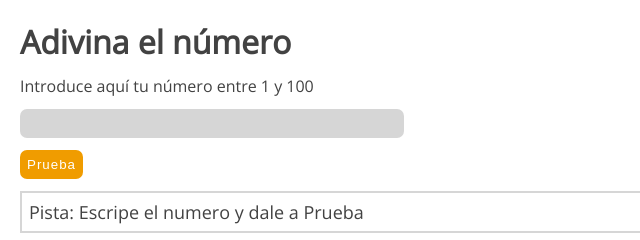
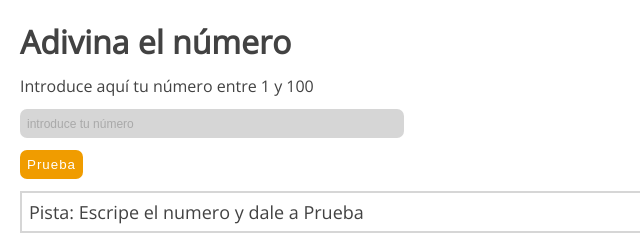
Before and after one commit to Adalab/modulo-2-evaluacion-intermedia-marcjnn, a plain HTML site: page index.html in a window 1280 px wide. Shown: the top 240 px of the page, 0-640 px from the left. Drawn offline with nearby package versions, Linux system fonts and the light colour scheme.

Commit message:
add atributes to from elements

```diff
--- a/index.html
+++ b/index.html
@@ -13,15 +13,22 @@
   <body class="page">
     <header class="header"><h1>Adivina el número</h1></header>
     <main class="main">
-      <label for="" class="label">Introduce aquí tu número entre 1 y 100</label>
+      <form action="" method="GET">
+        <label for="chosenNumber" class="label"
+          >Introduce aquí tu número entre 1 y 100</label
+        >
         <input
+          id="chosenNumber"
           type="number"
+          name="chosenNumber"
           title="número entre 1 y 100"
           min="1"
           max="100"
           class="input js-number"
+          placeholder="introduce tu número"
         />
         <button class="button js-button">Prueba</button>
+      </form>
       <p class="frame js-clue-paragraph">
         Pista: <span class="js-clue"></span>
       </p>
--- a/style/main.css
+++ b/style/main.css
@@ -51,6 +51,11 @@
   width: 30vw;
 }
 
+.input::placeholder {
+  color: var(--color-small);
+  font-size: 12px;
+}
+
 .button {
   display: block;
   padding: var(--padding-page);
```
Lines whose indentation alone changed are shown as unchanged.
